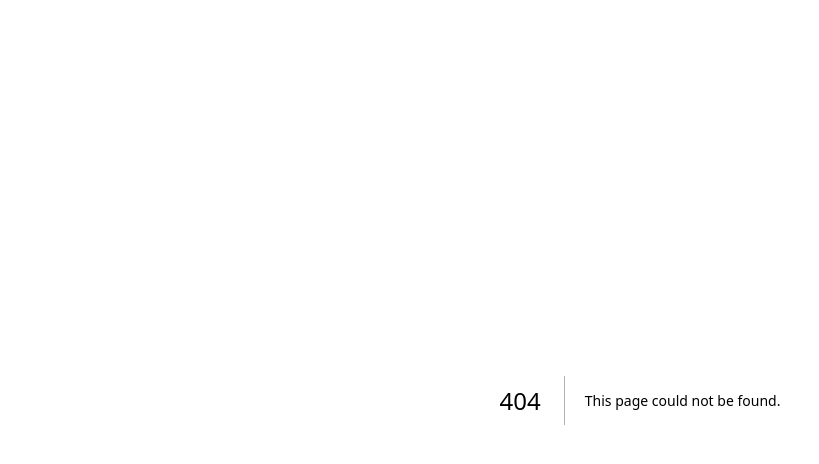
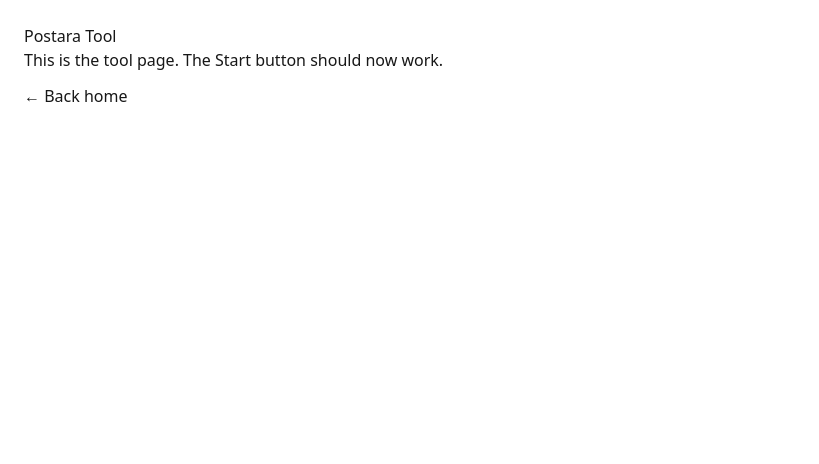
Before and after one commit to postaraone-max/postara, a Next.js app: page /tool in a window 1280 px wide. Before the commit this address had no page. Shown: the top 464 px of the page, without its empty margins (0-819 px from the left). Built offline with nearby package versions, Linux system fonts and the light colour scheme.

Commit message:
Create page.tsx

```diff
--- /dev/null
+++ b/app/tool/page.tsx
@@ -0,0 +1,9 @@
+export default function ToolPage() {
+  return (
+    <main style={{ padding: 24, fontFamily: 'system-ui, sans-serif' }}>
+      <h1>Postara Tool</h1>
+      <p>This is the tool page. The Start button should now work.</p>
+      <a href="/" style={{ display: 'inline-block', marginTop: 12 }}>← Back home</a>
+    </main>
+  );
+}
```
